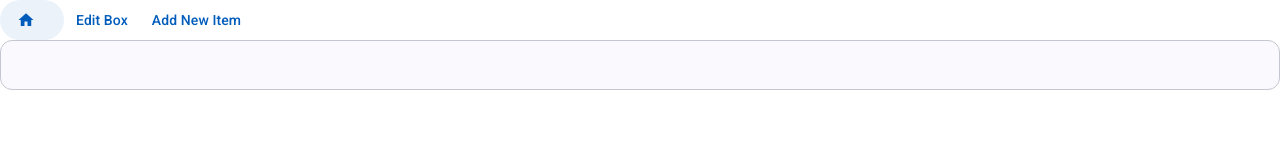
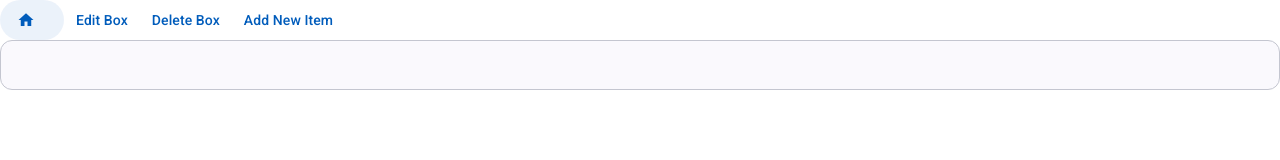
Before and after one commit to hannaseithe/boxApp, an Angular app: page /box/1 in a window 1280 px wide. Shown: the top 160 px of the page. Built offline with nearby package versions, Linux system fonts and the light colour scheme.

Commit message:
UnassignedItems WIP

```diff
--- a/src/app/box-list/box-list.component.html
+++ b/src/app/box-list/box-list.component.html
@@ -1,5 +1,5 @@
 <div class="example-button-row">
-    <button mat-button [routerLink]=" ['/add-edit-box']" >Add new Box</button>
+    <button mat-button [routerLink]=" ['/add-edit-box']">Add new Box</button>
     <button mat-button [matMenuTriggerFor]="menu">Developer Options</button>
     <mat-menu #menu="matMenu">
         <button mat-button (click)="clearStorage($event)">Clear Storage</button>
@@ -7,14 +7,23 @@
     </mat-menu>
 
 </div>
+@if (uaItems().length > 0) {
+    <mat-card>
+        <mat-card-header>
+            <mat-card-title>You have items that are unassigned to any box. Please delete or assign those items here</mat-card-title>
+        </mat-card-header>
+    </mat-card>
+}
 
-    <mat-card *ngFor="let box of boxes()"appearance="outlined" [routerLink]=" ['/box',box?.id]">
+
+<mat-card *ngFor="let box of boxes()" appearance="outlined" [routerLink]=" ['/box',box?.id]">
     <mat-card-header>
         <mat-card-title>{{box?.name}}</mat-card-title>
     </mat-card-header>
     <mat-card-content>
 
-              <p> <span *ngFor="let item of box?.items, let islast=last">{{ item.name }}<span *ngIf="!islast">, </span></span></p>
+        <p> <span *ngFor="let item of box?.items, let islast=last">{{ item.name }}<span *ngIf="!islast">, </span></span>
+        </p>
     </mat-card-content>
 
 
--- a/src/app/box-list/box-list.component.ts
+++ b/src/app/box-list/box-list.component.ts
@@ -1,6 +1,6 @@
 import { Component, Signal } from '@angular/core';
 import { DbService } from '../db.service';
-import { Box } from '../app';
+import { Box, Item } from '../app';
 import { NgFor, NgIf } from '@angular/common';
 import { BoxComponent } from '../box/box.component';
 import { MatCardModule } from '@angular/material/card';
@@ -20,8 +20,10 @@ import { MatMenuModule } from '@angular/material/menu';
 })
 export class BoxListComponent {
   public boxes: Signal<Box[]>;
+  public uaItems: Signal<Item[]>;
   constructor(private data: DbService) {
     this.boxes = this.data.Boxes
+    this.uaItems = this.data.UnassignedItems
   }
   ngOnInit(): void {
 
--- a/src/app/box/box.component.html
+++ b/src/app/box/box.component.html
@@ -4,6 +4,7 @@
         <mat-icon aria-hidden="false" aria-label="Example home icon" fontIcon="home"></mat-icon>
     </button>
     <button mat-button [routerLink]=" ['/add-edit-box',box?.id]" >Edit Box</button>
+    <button mat-button (click) ="deleteBox(id)" >Delete Box</button>
     <button mat-button [routerLink]=" ['/add-edit-item']" [queryParams]="{boxId: box?.id}">Add New Item</button>
 </div>
 <mat-card appearance="outlined">
--- a/src/app/box/box.component.ts
+++ b/src/app/box/box.component.ts
@@ -4,7 +4,7 @@ import { NgFor, NgIf } from '@angular/common';
 import { MatCardModule } from '@angular/material/card'
 import { MatListModule} from '@angular/material/list'
 import { Box, uniqueId } from '../app';
-import { RouterModule } from '@angular/router';
+import { Router, RouterModule } from '@angular/router';
 import { ActivatedRoute } from '@angular/router';
 import {MatButtonModule} from '@angular/material/button';
 import { MatIconModule } from '@angular/material/icon';
@@ -26,7 +26,9 @@ export class BoxComponent {
 
   public box:Box | undefined = undefined;
 
-  constructor(private data:DbService){
+  constructor(private data:DbService,
+    private router: Router
+  ){
    if (this.route.snapshot.params['id']) {
     this.id = this.route.snapshot.params['id'];
     this.simple = false;
@@ -36,4 +38,9 @@ export class BoxComponent {
   ngOnInit(): void {
     if ( this.id ) {this.box = this.data.getBox(this.id) };
   }
+
+  deleteBox(id:uniqueId | undefined) {
+    this.data.deleteBox(id)
+    this.router.navigateByUrl("/")
+  }
 }
--- a/src/app/db.service.ts
+++ b/src/app/db.service.ts
@@ -184,6 +184,17 @@ export class DbService {
     return this.getBox(edBox.id)
   }
 
+  deleteBox(id: uniqueId | undefined) {
+    let i = this.Boxes().findIndex((box) => box.id == id)
+    if (i > -1) {
+      this.Boxes().splice(i, 1);
+    } else {
+      return
+    }
+    localStorage.setItem('boxes', JSON.stringify(this.purifyBoxes(this.Boxes())))
+    this.updateFK()
+  }
+
   getCategories() {
     return this.Cats()
   }
```
Lines whose indentation alone changed are shown as unchanged.
